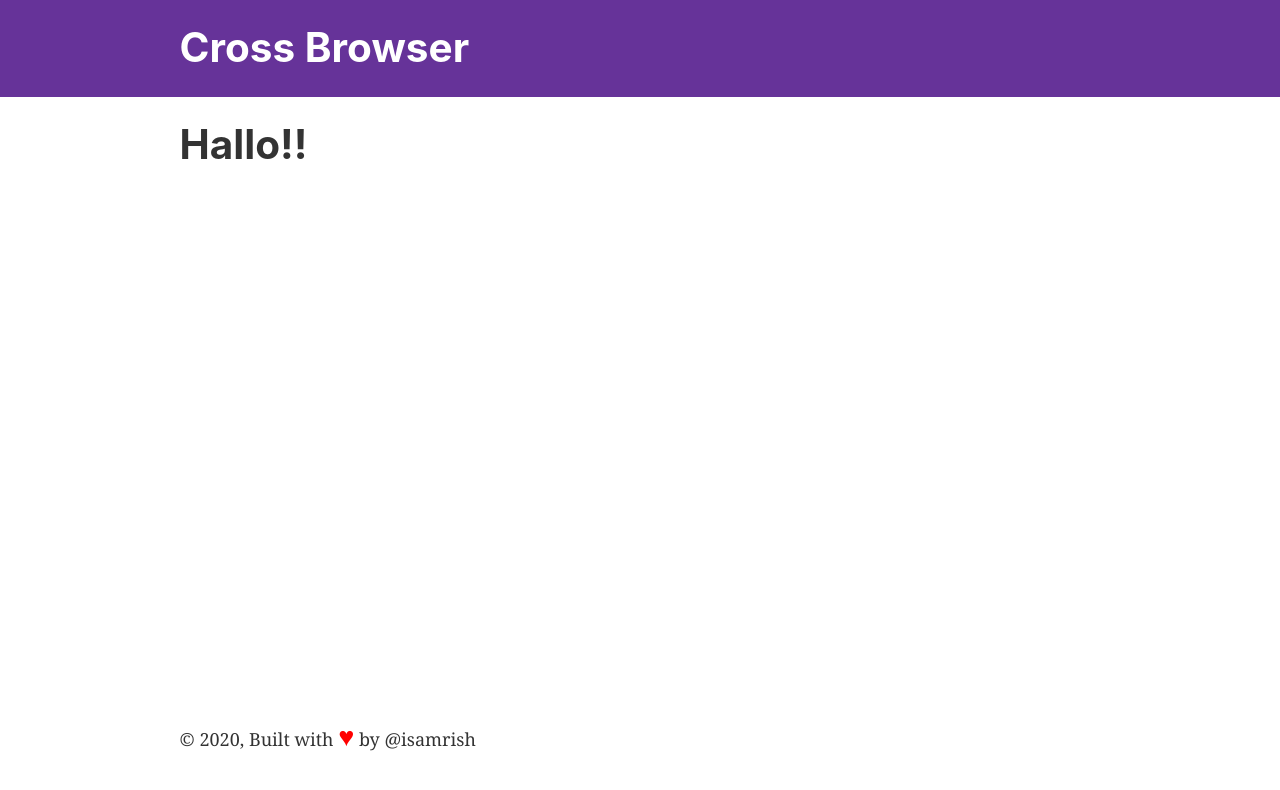
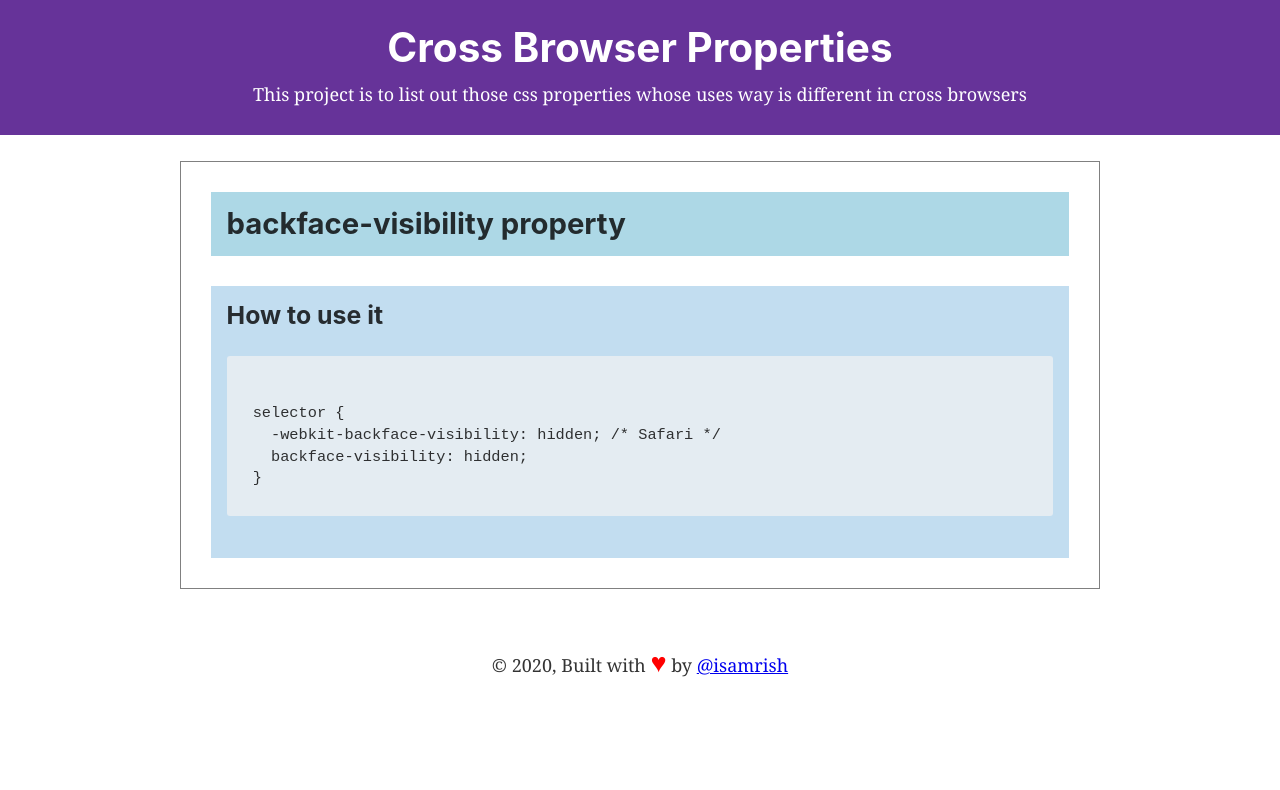
Before and after one commit to IsAmrish/cross-browser, a Gatsby site: page / in a window 1280 px wide. Built offline with nearby package versions, Linux system fonts and the light colour scheme; Gatsby itself is replaced by a stand-in of ours.

Commit message:
Add first property and update design of home page
Signed-off-by: isamrish <askmaurya48@gmail.com>

```diff
--- a/gatsby-config.js
+++ b/gatsby-config.js
@@ -1,6 +1,6 @@
 module.exports = {
   siteMetadata: {
-    title: `Cross Browser`,
+    title: `Cross Browser Properties`,
     description: `List of cross browser props`,
     author: `@isamrish`,
   },
--- a/src/components/header.js
+++ b/src/components/header.js
@@ -16,7 +16,7 @@ const Header = ({ siteTitle }) => (
         padding: `1.45rem 1.0875rem`,
       }}
     >
-      <h1 style={{ margin: 0 }}>
+      <h1 style={{ marginBottom: "8px", textAlign: "center" }}>
         <Link
           to="/"
           style={{
@@ -27,6 +27,7 @@ const Header = ({ siteTitle }) => (
           {siteTitle}
         </Link>
       </h1>
+      <p style={{ textAlign: 'center', color: 'white', margin: "0px", lineHeight: "30px" }}>This project is to list out those css properties whose uses way is different in cross browsers</p>
     </div>
   </header>
 )
--- a/src/components/layout.js
+++ b/src/components/layout.js
@@ -18,6 +18,7 @@ const Layout = ({ children }) => {
       site {
         siteMetadata {
           title
+          description
         }
       }
     }
@@ -34,8 +35,8 @@ const Layout = ({ children }) => {
         }}
       >
         <main>{children}</main>
-        <footer>
-          © {new Date().getFullYear()}, Built with <span style={{ fontSize: "150%", color: "red" }}>&hearts;</span> by @isamrish
+        <footer style={{ textAlign: 'center', marginTop: "60px" }}>
+          © {new Date().getFullYear()}, Built with <span style={{ fontSize: "150%", color: "red" }}>&hearts;</span> by <a href="https://github.com/isamrish" target="_blank" rel="noopener noreferrer" >@isamrish</a>
         </footer>
       </div>
     </>
--- /dev/null
+++ b/src/components/list-of-property-card.js
@@ -0,0 +1,14 @@
+import React from "react"
+import PropertyCard from "./property-card"
+import * as data from "../data/property.json"
+const ListOfPropertyCard = () => {
+    return (
+        <React.Fragment>
+            {data.properties.map(property => {
+                return (<PropertyCard propertyHead={property["property-head"]} propertyBody={property["property-body"]} />)
+            })}
+        </React.Fragment>
+    )
+}
+
+export default ListOfPropertyCard;
--- /dev/null
+++ b/src/components/property-card.js
@@ -0,0 +1,23 @@
+import React from "react"
+
+const PropertyCard = ({ propertyHead, propertyBody }) => {
+    return (
+        <div style={{ border: '1px solid grey', padding: "30px" }}>
+            <div style={{ background: "lightblue", padding: "16px", marginBottom: "30px" }}>
+                <h2 style={{ margin: "0px" }}>{propertyHead.title}</h2>
+            </div>
+            <div style={{ padding: "16px", backgroundColor: "#c2ddf0" }}>
+                <h3>How to use it</h3>
+                <code>
+                    <pre style={{ backgroundColor: "#e4ecf2" }}>
+                        {`
+${propertyBody.code}
+`}
+                    </pre>
+                </code>
+            </div>
+        </div>
+    )
+}
+
+export default PropertyCard;
--- /dev/null
+++ b/src/data/property.json
@@ -0,0 +1,13 @@
+{
+    "properties": [
+        {
+            "property-head": {
+                "title": "backface-visibility property",
+                "name": "backface-visibility"
+            },
+            "property-body": {
+                "code": "selector {\n  -webkit-backface-visibility: hidden; /* Safari */\n  backface-visibility: hidden;\n}"
+            }
+        }
+    ]
+}
--- a/src/pages/index.js
+++ b/src/pages/index.js
@@ -4,12 +4,13 @@ import { Link } from "gatsby"
 import Layout from "../components/layout"
 import Image from "../components/image"
 import SEO from "../components/seo"
+import ListOfPropertyCard from "../components/list-of-property-card"
 
 const IndexPage = () => (
   <Layout>
     <SEO title="Home" />
-    <div style={{ height: "75vh" }}>
-      <h1>Hallo!!</h1>
+    <div>
+      <ListOfPropertyCard />
     </div>
   </Layout>
 )
```
